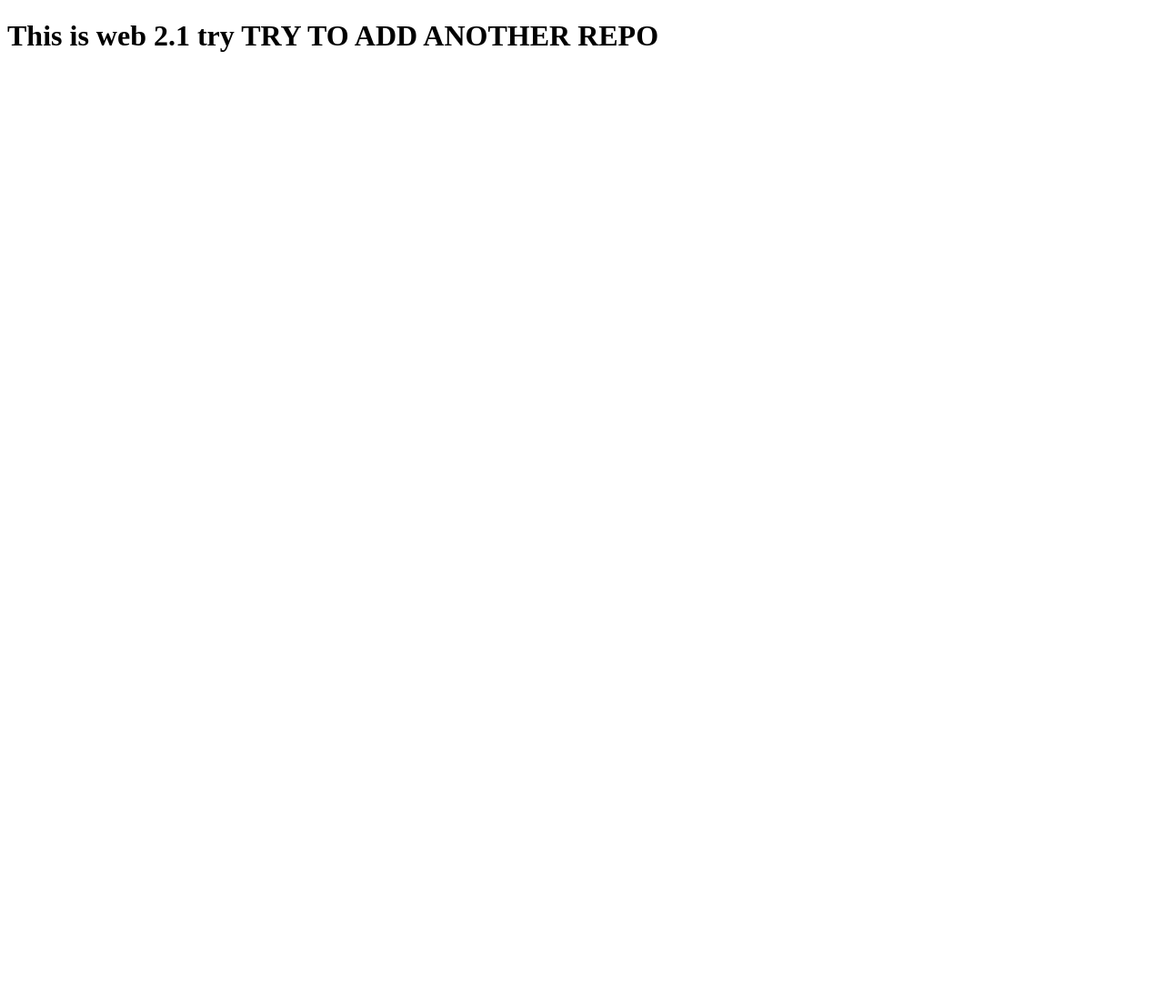
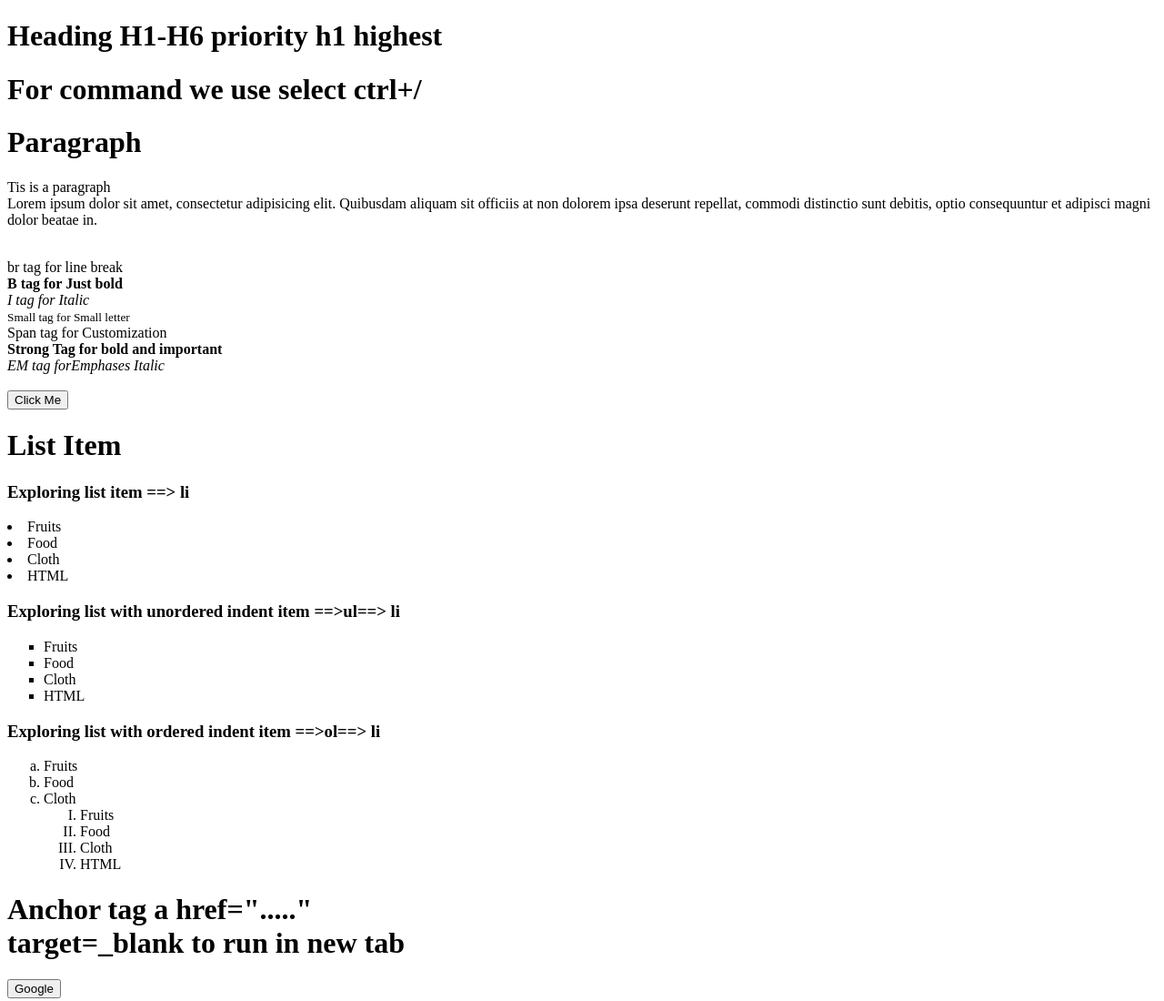
Before and after one commit to Shahzaman-Mazumder-Dihan/web2.1, a plain HTML site: page index.html in a window 1280 px wide. Shown: the top 1100 px of the page at 91% size. Before the commit the page ends 800 px from the top, so only its background shows below. Drawn offline with Linux system fonts and the light colour scheme.

Commit message:
2nd commit

```diff
--- a/index.html
+++ b/index.html
@@ -1,4 +1,4 @@
-<!DOCTYPE html>
+<!DOCTYPE html> <!-- Gives info about file to browser -->
 <html lang="en">
 <head>
     <meta charset="UTF-8">
@@ -6,9 +6,76 @@
     <title>Web2.1</title>
 </head>
 <body>
-<h1>This is web 2.1 try TRY TO ADD ANOTHER REPO
+<h1>Heading H1-H6 priority h1 highest</h1>
 
+
+<h1>For command we use select ctrl+/</h1>
+<!-- For command we use select ctrl+/ -->
+
+
+ <h1>Paragraph</h1>
+ <p>Tis is a paragraph <br>Lorem ipsum dolor sit amet, consectetur adipisicing elit. Quibusdam aliquam sit officiis at non dolorem ipsa deserunt repellat, commodi distinctio sunt debitis, optio consequuntur et adipisci magni dolor beatae in.</p>
+
+    <br>br tag for line break<br>
+    <b>B tag for Just bold</b> <br>
+    <i>I tag for Italic</i> <br>
+    <Small>Small tag for Small letter</Small><br>
+    <span>Span tag for Customization</span><br>
+    <strong>Strong Tag for bold and important</strong><br>
+    <em>EM tag forEmphases Italic</em><br><br>
+<button>Click Me</button>
+
+
+
+
+<div>
+    <h1>List Item</h1>
+    <h3>Exploring list item ==> li</h3>
+<li>Fruits</li>
+<li>Food</li>
+<li>Cloth</li>
+<li>HTML</li>
+
+
+<h3>Exploring list with unordered indent item ==>ul==> li</h3>
+
+<ul type="square">      <!-- type="dise,circle,square,none" -->
+<li>Fruits</li>
+<li>Food</li>
+<li>Cloth</li>
+<li>HTML</li>
+</ul>
+
+<h3>Exploring list with ordered indent item ==>ol==> li</h3>
+<ol type="a">       <!-- type="a,1,i,I,A" -->
+
+<li>Fruits</li>
+<li>Food</li>
+<li>Cloth</li>
+
+<ol type="I">
+<li>Fruits</li>
+<li>Food</li>
+<li>Cloth</li>
+<li>HTML</li>
+
+</ol>
+</ol>
+
+<h1>Anchor tag a href="....." <br>target=_blank to run in new tab <br>
 </h1>
+<a href="https://www.google.com/" target="_blank"><button>Google</button></a>
+<br><br>
+
+<a href="images/cry_img.png" download><img src="images/cry_img.png" alt="Image of a crying boy" width="50%"></a>
+
+<br><br>
+
+
+
+
+</div>
+
 
 </body>
 </html>
```
Also changed, not shown: images/cry_img.png (added).
